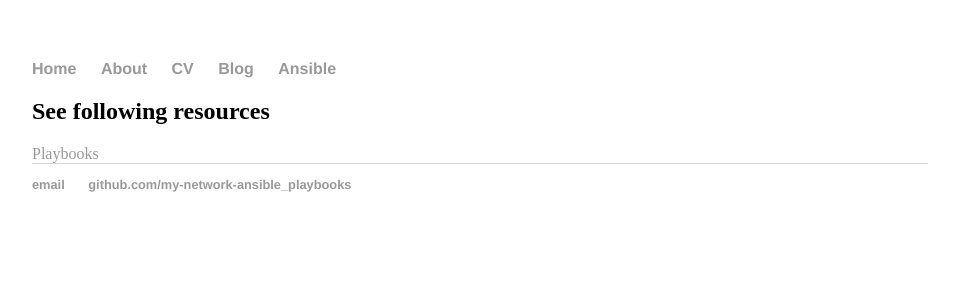
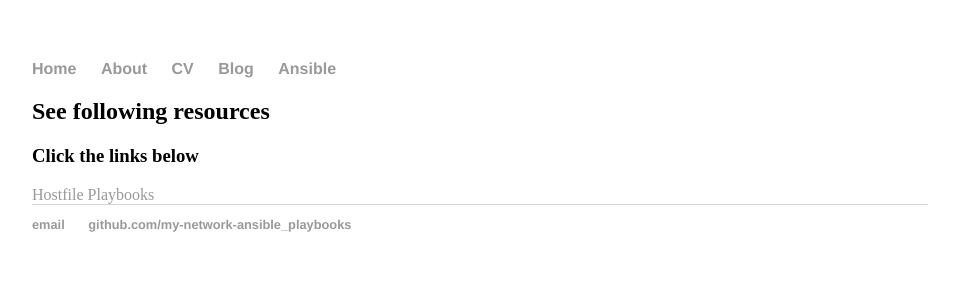
Before and after one commit to craigeowen/craigeowen.github.io, a Jekyll site: the page built from ansible/index.html, in a window 1280 px wide. Shown: the top 300 px of the page, without its empty margins (160-1119 px from the left). Built offline with Jekyll 4.4.1, drawn with Linux system fonts in a browser that asks for light colours.

Commit message:
Update index.html

```diff
--- a/ansible/index.html
+++ b/ansible/index.html
@@ -4,5 +4,7 @@ title: Ansible Resources
 ---
 
 <h2>See following resources</h2>
+<h3> Click the links below</h3>
 
+<a href="https://github.com/craigeowen/my-network-ansible_playbooks/tree/master/ansible_files/hosts.txt">Hostfile</a>
 <a href="https://github.com/craigeowen/my-network-ansible_playbooks/tree/master/ansible_files/">Playbooks</a>
```
